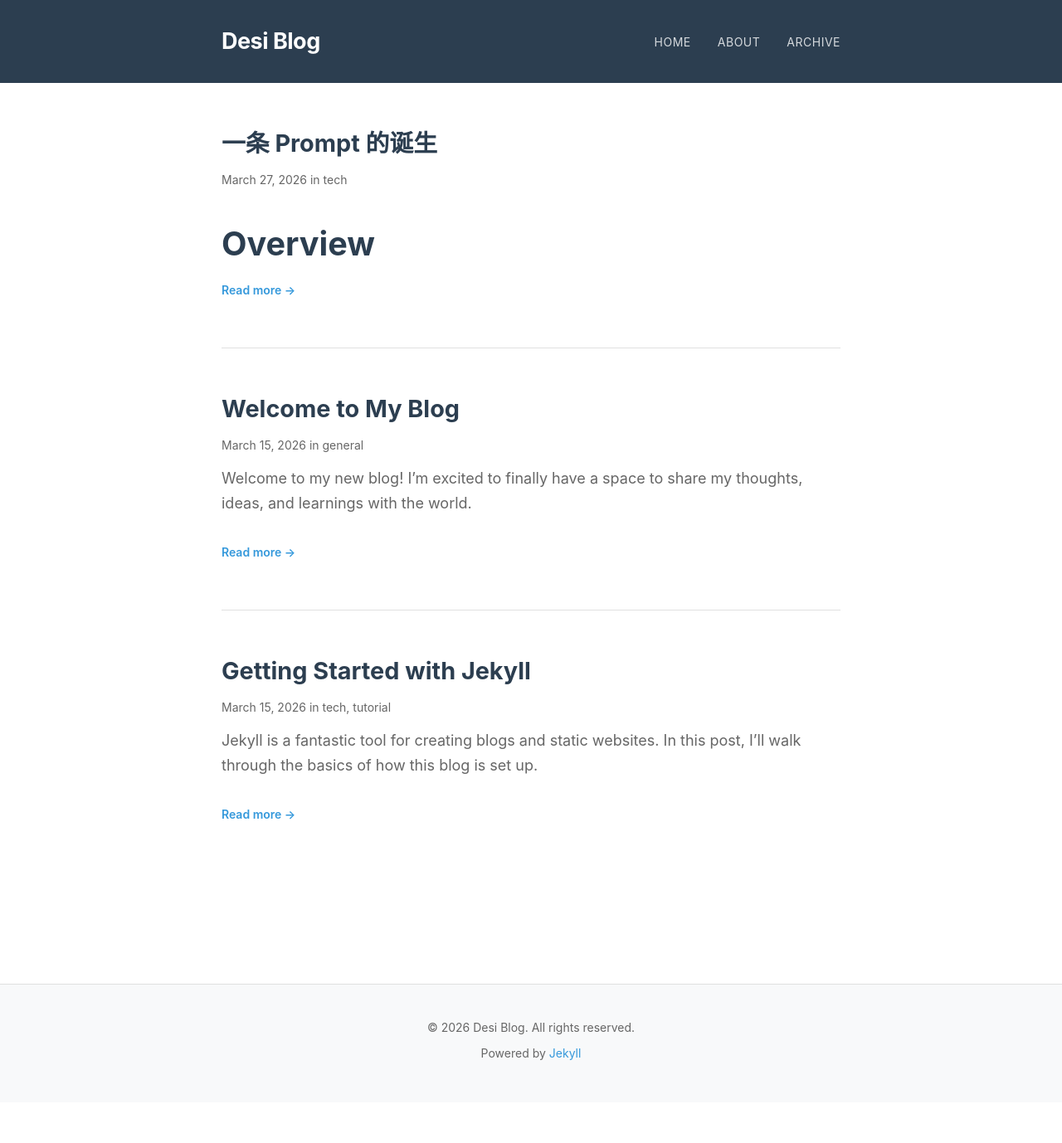
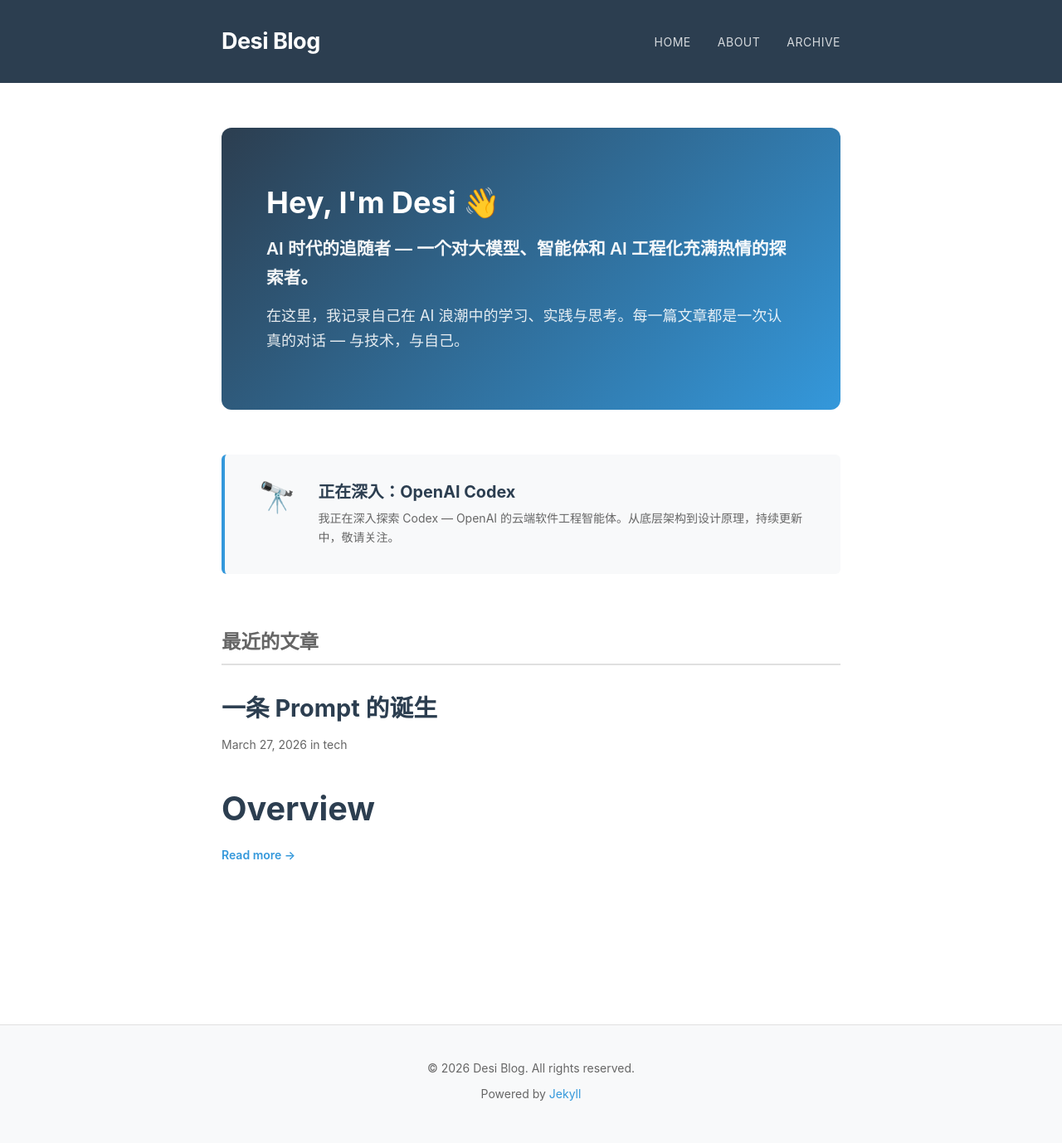
Before and after one commit to WenDesi/Blog, a Jekyll site: the page built from index.html, in a window 1280 px wide. Shown: the whole page at 83% size. Built offline with Jekyll 4.4.1, drawn with Linux system fonts in a browser that asks for light colours; the list of posts is cut into pages by our own code; before the commit the page ends 1329 px from its top, so only the background shows below that.

Commit message:
revamp homepage: add hero section, Codex banner, remove scaffold posts

````diff
--- a/_config.yml
+++ b/_config.yml
@@ -1,6 +1,6 @@
 # Site Settings
 title: Desi Blog
-description: A personal blog about technology, ideas, and life.
+description: AI 时代的追随者 — 记录 AI 浪潮中的学习、实践与思考。
 author: Desi
 email: your-email@example.com
 url: "" # Set to your site URL when deploying, e.g. https://wendesi.github.io
--- a/_posts/2026-03-15-getting-started-with-jekyll.md
+++ /dev/null
@@ -1,82 +0,0 @@
----
-layout: post
-title: "Getting Started with Jekyll"
-date: 2026-03-15
-categories: [tech, tutorial]
-tags: [jekyll, blogging, static-sites]
----
-
-Jekyll is a fantastic tool for creating blogs and static websites. In this post, I'll walk through the basics of how this blog is set up.
-
-## What is Jekyll?
-
-Jekyll is a static site generator written in Ruby. Unlike WordPress or other CMS platforms, Jekyll doesn't need a database. It takes your content (written in Markdown), applies layouts, and generates a complete static website.
-
-**Key advantages:**
-
-- **Fast** — Static HTML files load incredibly quickly
-- **Secure** — No database means fewer attack vectors
-- **Free hosting** — GitHub Pages hosts Jekyll sites for free
-- **Version controlled** — Your entire blog lives in a Git repository
-
-## Project Structure
-
-Here's how a typical Jekyll blog is organized:
-
-```
-Blog/
-├── _config.yml        # Site configuration
-├── _posts/            # Your blog posts (Markdown)
-├── _layouts/          # HTML templates
-├── _includes/         # Reusable HTML components
-├── _sass/             # Stylesheets
-├── assets/            # CSS, images, etc.
-├── index.html         # Home page
-├── about.md           # About page
-└── archive.md         # Archive page
-```
-
-## Writing a New Post
-
-To create a new post, simply add a Markdown file to the `_posts` directory with the naming convention:
-
-```
-YYYY-MM-DD-title-of-your-post.md
-```
-
-Each post starts with **front matter** — a YAML block that tells Jekyll how to process the file:
-
-```yaml
----
-layout: post
-title: "Your Post Title"
-date: 2026-03-15
-categories: [category1, category2]
-tags: [tag1, tag2]
----
-```
-
-## Running Locally
-
-To preview your blog locally:
-
-```bash
-# Install dependencies
-bundle install
-
-# Start the development server
-bundle exec jekyll serve
-```
-
-Then visit `http://localhost:4000/Blog/` in your browser.
-
-## Deploying to GitHub Pages
-
-The easiest way to deploy is with GitHub Pages:
-
-1. Push your code to a GitHub repository
-2. Go to **Settings > Pages**
-3. Select the branch to deploy from
-4. Your blog will be live at `https://username.github.io/Blog/`
-
-Happy blogging!
--- a/_posts/2026-03-15-welcome-to-my-blog.md
+++ /dev/null
@@ -1,44 +0,0 @@
----
-layout: post
-title: "Welcome to My Blog"
-date: 2026-03-15
-categories: [general]
-tags: [welcome, jekyll]
----
-
-Welcome to my new blog! I'm excited to finally have a space to share my thoughts, ideas, and learnings with the world.
-
-## Why I Started This Blog
-
-I've always believed that writing is one of the best ways to learn. By putting my thoughts into words, I can:
-
-- **Clarify my thinking** — Writing forces you to organize your ideas
-- **Share knowledge** — Help others who might face the same challenges
-- **Track my growth** — Look back and see how far I've come
-
-## What to Expect
-
-I'll be writing about a variety of topics, including:
-
-1. **Programming** — Tips, tutorials, and deep dives into code
-2. **Technology** — Exploring new tools and frameworks
-3. **Personal reflections** — Lessons learned along the way
-
-## Built with Jekyll
-
-This blog is powered by [Jekyll](https://jekyllrb.com/), a static site generator that turns Markdown into beautiful websites. It's simple, fast, and perfect for a developer blog.
-
-Here's a quick example of how easy it is to write a post:
-
-```markdown
----
-layout: post
-title: "My New Post"
-date: 2026-03-15
-categories: [tech]
----
-
-Write your content here in Markdown!
-```
-
-Stay tuned for more posts coming soon. Thanks for reading!
--- a/_sass/_layout.scss
+++ b/_sass/_layout.scss
@@ -194,10 +194,95 @@
   }
 }
 
+// Hero Section
+.hero {
+  background: linear-gradient(135deg, $color-primary 0%, $color-accent 100%);
+  border-radius: 12px;
+  padding: $spacing-unit * 2.5 $spacing-unit * 2;
+  margin-bottom: $spacing-unit * 2;
+  color: #ffffff;
+
+  .hero-title {
+    margin: 0 0 $spacing-unit * 0.5;
+    font-size: 2rem;
+    font-weight: 700;
+    color: #ffffff;
+  }
+
+  .hero-subtitle {
+    font-size: 1.15rem;
+    font-weight: 600;
+    margin-bottom: $spacing-unit * 0.5;
+    opacity: 0.95;
+  }
+
+  .hero-description {
+    font-size: 1rem;
+    line-height: 1.7;
+    opacity: 0.88;
+    margin-bottom: 0;
+  }
+}
+
+// Preview Banner
+.preview-banner {
+  display: flex;
+  align-items: flex-start;
+  gap: $spacing-unit;
+  background-color: $color-background-alt;
+  border-left: 4px solid $color-accent;
+  border-radius: 6px;
+  padding: $spacing-unit * 1.2 $spacing-unit * 1.5;
+  margin-bottom: $spacing-unit * 2.5;
+
+  .preview-icon {
+    font-size: 2rem;
+    line-height: 1;
+    flex-shrink: 0;
+  }
+
+  .preview-text {
+    h3 {
+      margin: 0 0 $spacing-unit * 0.3;
+      font-size: 1.1rem;
+      color: $color-primary;
+    }
+
+    p {
+      margin: 0;
+      font-size: $font-size-small;
+      color: $color-text-light;
+      line-height: 1.6;
+    }
+  }
+}
+
+// Section Title
+.section-title {
+  font-size: 1.3rem;
+  color: $color-text-light;
+  margin-bottom: $spacing-unit * 1.2;
+  padding-bottom: $spacing-unit * 0.4;
+  border-bottom: 2px solid $color-border;
+}
+
 // Responsive
 @media (max-width: 600px) {
   html {
     font-size: 16px;
+  }
+
+  .hero {
+    padding: $spacing-unit * 1.5 $spacing-unit;
+
+    .hero-title {
+      font-size: 1.6rem;
+    }
+  }
+
+  .preview-banner {
+    flex-direction: column;
+    gap: $spacing-unit * 0.5;
   }
 
   .site-header .container {
--- a/index.html
+++ b/index.html
@@ -3,7 +3,28 @@ layout: default
 title: Home
 ---
 
+<!-- Hero Section -->
+<section class="hero">
+  <div class="hero-content">
+    <h1 class="hero-title">Hey, I'm Desi 👋</h1>
+    <p class="hero-subtitle">AI 时代的追随者 — 一个对大模型、智能体和 AI 工程化充满热情的探索者。</p>
+    <p class="hero-description">在这里，我记录自己在 AI 浪潮中的学习、实践与思考。每一篇文章都是一次认真的对话 — 与技术，与自己。</p>
+  </div>
+</section>
+
+<!-- Coming Soon: Codex Deep Dive -->
+<section class="preview-banner">
+  <div class="preview-icon">🔭</div>
+  <div class="preview-text">
+    <h3>正在深入：OpenAI Codex</h3>
+    <p>我正在深入探索 Codex — OpenAI 的云端软件工程智能体。从底层架构到设计原理，持续更新中，敬请关注。</p>
+  </div>
+</section>
+
+<!-- Recent Posts -->
 <div class="home">
+  <h2 class="section-title">最近的文章</h2>
+
   {% for post in paginator.posts %}
     {% include post-card.html %}
   {% endfor %}
````
